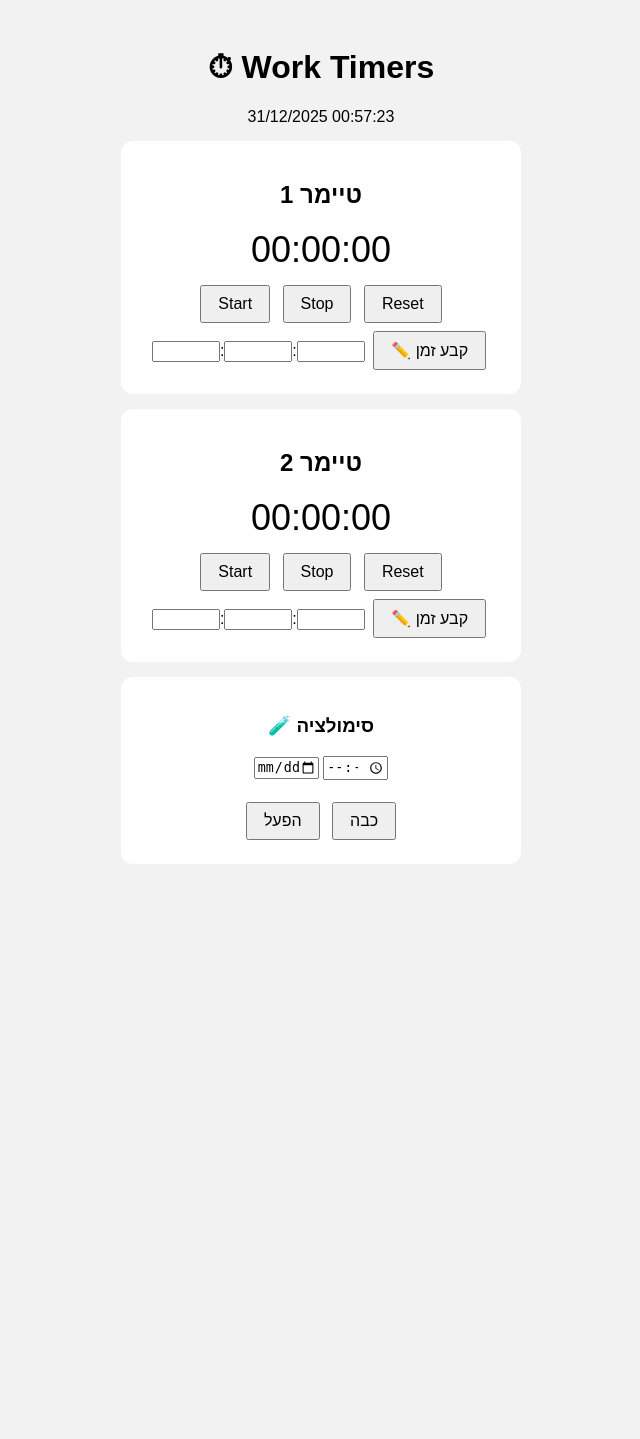
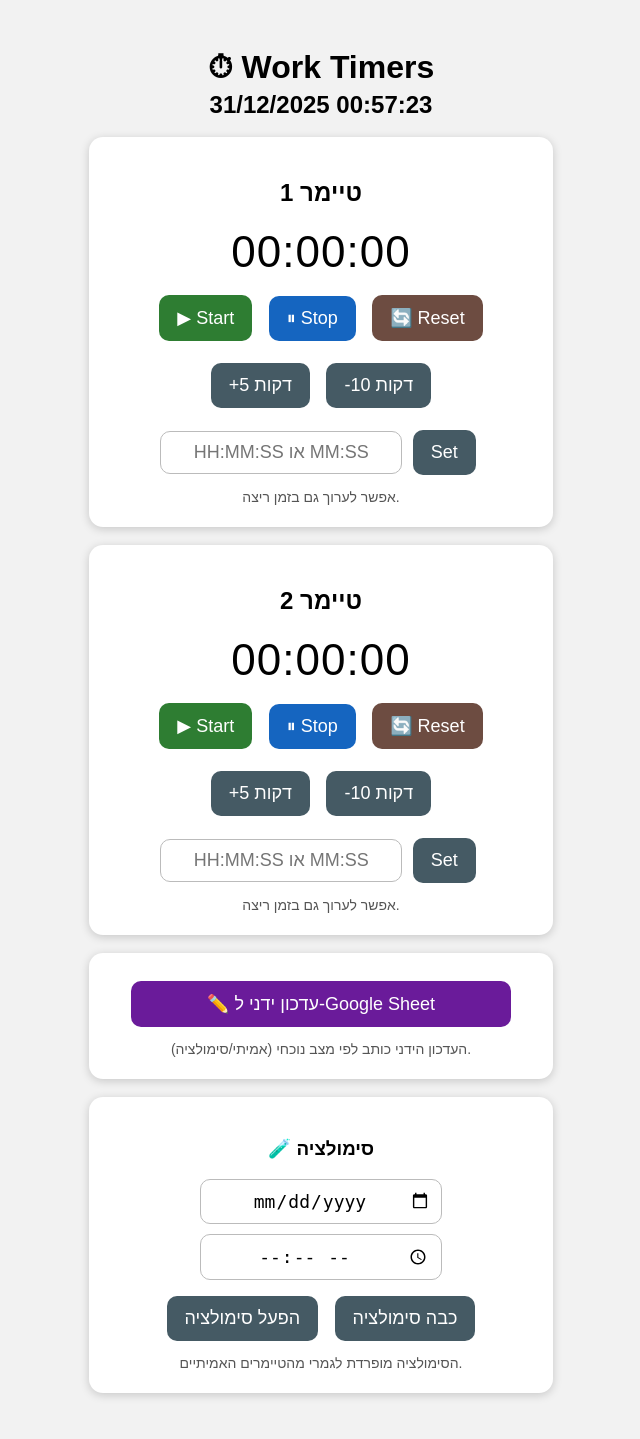
Before and after one commit to matanexcell-lab/work-timers, a Flask app: page / in a window 1280 px wide. Shown: the whole page, without its empty margins (319-959 px from the left). Before the commit the page ends 864 px from the top, so only its background shows below. Run offline with Flask 3, Linux system fonts and the light colour scheme; data comes from the database, SQL or seed files in the repository.

Commit message:
Update index.html

```diff
--- a/app/templates/index.html
+++ b/app/templates/index.html
@@ -3,83 +3,264 @@
 <head>
 <meta charset="UTF-8">
 <title>Work Timers</title>
+
 <style>
-body { font-family: Arial; background:#f2f2f2; text-align:center; padding:20px }
-.card { background:white; padding:20px; margin:15px auto; max-width:360px; border-radius:12px }
-.timer { font-size:36px; margin:10px }
-button { font-size:16px; padding:8px 16px; margin:4px }
-input { width:60px }
-.sim { color:red }
+  body {
+    font-family: Arial, sans-serif;
+    background: #f2f2f2;
+    padding: 20px;
+    text-align: center;
+  }
+  h1 { margin-bottom: 5px; }
+  #nowTitle {
+    font-size: 24px;
+    font-weight: bold;
+    margin-bottom: 18px;
+  }
+  .sim { color: #c62828; }
+  .card {
+    background: white;
+    border-radius: 14px;
+    padding: 22px;
+    margin: 18px auto;
+    max-width: 420px;
+    box-shadow: 0 2px 10px rgba(0,0,0,0.18);
+  }
+  .timer {
+    font-size: 44px;
+    margin: 12px 0;
+    letter-spacing: 1px;
+  }
+  button {
+    font-size: 18px;
+    padding: 12px 18px;
+    margin: 6px;
+    cursor: pointer;
+    border-radius: 10px;
+    border: 0;
+  }
+  .btnStart { background:#2e7d32; color:white; }
+  .btnStop  { background:#1565c0; color:white; }
+  .btnReset { background:#6d4c41; color:white; }
+  .btnAdj   { background:#455a64; color:white; }
+  .btnLog   { background:#6a1b9a; color:white; width: 92%; max-width: 380px; }
+  .row { margin-top: 10px; }
+  input[type="text"], input[type="date"], input[type="time"]{
+    font-size: 18px;
+    padding: 10px;
+    border-radius: 10px;
+    border: 1px solid #bbb;
+    width: 220px;
+    text-align: center;
+  }
+  .hint {
+    font-size: 14px;
+    color: #555;
+    margin-top: 8px;
+  }
+  #toast {
+    margin: 14px auto 0;
+    max-width: 420px;
+    padding: 12px 14px;
+    border-radius: 12px;
+    display: none;
+    font-size: 16px;
+  }
+  #toast.ok { background:#e8f5e9; color:#1b5e20; border:1px solid #a5d6a7; }
+  #toast.bad { background:#ffebee; color:#b71c1c; border:1px solid #ef9a9a; }
 </style>
 </head>
+
 <body>
+<h1>⏱ Work Timers</h1>
+<div id="nowTitle">טוען...</div>
 
-<h1>⏱ Work Timers</h1>
-<div id="now" class="">טוען...</div>
+<div id="toast"></div>
 
+<!-- TIMER 1 -->
 <div class="card">
-<h2>טיימר 1</h2>
-<div class="timer" id="t1">00:00:00</div>
-<button onclick="start(1)">Start</button>
-<button onclick="stop(1)">Stop</button>
-<button onclick="resetT(1)">Reset</button><br>
-<input id="h1">:<input id="m1">:<input id="s1">
-<button onclick="setT(1)">✏️ קבע זמן</button>
+  <h2>טיימר 1</h2>
+  <div class="timer" id="timer-1">00:00:00</div>
+
+  <div class="row">
+    <button class="btnStart" onclick="startTimer(1)">▶ Start</button>
+    <button class="btnStop"  onclick="stopTimer(1)">⏸ Stop</button>
+    <button class="btnReset" onclick="resetTimer(1)">🔄 Reset</button>
+  </div>
+
+  <div class="row">
+    <button class="btnAdj" onclick="adjust(1,  300)">+5 דקות</button>
+    <button class="btnAdj" onclick="adjust(1, -600)">-10 דקות</button>
+  </div>
+
+  <div class="row">
+    <input type="text" id="set-1" placeholder="HH:MM:SS או MM:SS">
+    <button class="btnAdj" onclick="setTime(1)">Set</button>
+  </div>
+  <div class="hint">אפשר לערוך גם בזמן ריצה.</div>
 </div>
 
+<!-- TIMER 2 -->
 <div class="card">
-<h2>טיימר 2</h2>
-<div class="timer" id="t2">00:00:00</div>
-<button onclick="start(2)">Start</button>
-<button onclick="stop(2)">Stop</button>
-<button onclick="resetT(2)">Reset</button><br>
-<input id="h2">:<input id="m2">:<input id="s2">
-<button onclick="setT(2)">✏️ קבע זמן</button>
+  <h2>טיימר 2</h2>
+  <div class="timer" id="timer-2">00:00:00</div>
+
+  <div class="row">
+    <button class="btnStart" onclick="startTimer(2)">▶ Start</button>
+    <button class="btnStop"  onclick="stopTimer(2)">⏸ Stop</button>
+    <button class="btnReset" onclick="resetTimer(2)">🔄 Reset</button>
+  </div>
+
+  <div class="row">
+    <button class="btnAdj" onclick="adjust(2,  300)">+5 דקות</button>
+    <button class="btnAdj" onclick="adjust(2, -600)">-10 דקות</button>
+  </div>
+
+  <div class="row">
+    <input type="text" id="set-2" placeholder="HH:MM:SS או MM:SS">
+    <button class="btnAdj" onclick="setTime(2)">Set</button>
+  </div>
+  <div class="hint">אפשר לערוך גם בזמן ריצה.</div>
 </div>
 
+<!-- GOOGLE SHEET -->
 <div class="card">
-<h3>🧪 סימולציה</h3>
-<input type="date" id="sd">
-<input type="time" id="st"><br><br>
-<button onclick="simStart()">הפעל</button>
-<button onclick="simStop()">כבה</button>
+  <button class="btnLog" onclick="logNow()">✏️ עדכון ידני ל-Google Sheet</button>
+  <div class="hint">העדכון הידני כותב לפי מצב נוכחי (אמיתי/סימולציה).</div>
+</div>
+
+<!-- SIMULATION -->
+<div class="card">
+  <h3>🧪 סימולציה</h3>
+  <div class="row">
+    <input type="date" id="simDate">
+  </div>
+  <div class="row">
+    <input type="time" id="simTime">
+  </div>
+  <div class="row">
+    <button class="btnAdj" onclick="startSim()">הפעל סימולציה</button>
+    <button class="btnAdj" onclick="stopSim()">כבה סימולציה</button>
+  </div>
+  <div class="hint">הסימולציה מופרדת לגמרי מהטיימרים האמיתיים.</div>
 </div>
 
 <script>
-async function refresh(){
-  const r = await fetch("/api/status");
-  const d = await r.json();
-  document.getElementById("now").innerText =
-    d.now_str + (d.simulation ? " (סימולציה)" : "");
-  document.getElementById("now").className = d.simulation ? "sim" : "";
-  document.getElementById("t1").innerText = d.timers[0];
-  document.getElementById("t2").innerText = d.timers[1];
+const BASE = window.location.origin;
+
+function toastOk(msg){
+  const t = document.getElementById("toast");
+  t.className = "ok";
+  t.innerText = msg;
+  t.style.display = "block";
+  setTimeout(()=> t.style.display="none", 2600);
 }
-setInterval(refresh,1000); refresh();
-
-function start(i){ fetch(`/api/timer/${i}/start`,{method:"POST"}) }
-function stop(i){ fetch(`/api/timer/${i}/stop`,{method:"POST"}) }
-function resetT(i){ fetch(`/api/timer/${i}/reset`,{method:"POST"}) }
-
-function setT(i){
-  const h = +document.getElementById(`h${i}`).value||0;
-  const m = +document.getElementById(`m${i}`).value||0;
-  const s = +document.getElementById(`s${i}`).value||0;
-  fetch(`/api/timer/${i}/set`,{
-    method:"POST",
-    headers:{"Content-Type":"application/json"},
-    body:JSON.stringify({seconds:h*3600+m*60+s})
-  });
+function toastBad(msg){
+  const t = document.getElementById("toast");
+  t.className = "bad";
+  t.innerText = msg;
+  t.style.display = "block";
+  setTimeout(()=> t.style.display="none", 4200);
 }
 
-function simStart(){
-  fetch("/api/sim/start",{
+async function refreshStatus(){
+  try{
+    const r = await fetch(`${BASE}/api/status`);
+    const d = await r.json();
+
+    const title = document.getElementById("nowTitle");
+    title.innerText = d.now_str + (d.simulation ? " (סימולציה)" : "");
+    title.className = d.simulation ? "sim" : "";
+
+    d.timers.forEach((t, i) => {
+      document.getElementById(`timer-${i+1}`).innerText = t;
+    });
+  }catch(e){
+    console.error(e);
+  }
+}
+
+setInterval(refreshStatus, 1000);
+refreshStatus();
+
+async function startTimer(i){
+  const r = await fetch(`${BASE}/api/timer/${i}/start`, {method:"POST"});
+  const d = await r.json().catch(()=> ({}));
+  if(!r.ok) toastBad(d.error || "שגיאה ב-Start");
+  refreshStatus();
+}
+async function stopTimer(i){
+  const r = await fetch(`${BASE}/api/timer/${i}/stop`, {method:"POST"});
+  const d = await r.json().catch(()=> ({}));
+  if(!r.ok) toastBad(d.error || "שגיאה ב-Stop");
+  refreshStatus();
+}
+async function resetTimer(i){
+  const r = await fetch(`${BASE}/api/timer/${i}/reset`, {method:"POST"});
+  const d = await r.json().catch(()=> ({}));
+  if(!r.ok) toastBad(d.error || "שגיאה ב-Reset");
+  refreshStatus();
+}
+
+async function adjust(i, deltaSec){
+  const r = await fetch(`${BASE}/api/timer/${i}/adjust`, {
     method:"POST",
-    headers:{"Content-Type":"application/json"},
-    body:JSON.stringify({datetime:sd.value+" "+st.value})
+    headers:{ "Content-Type":"application/json" },
+    body: JSON.stringify({delta: deltaSec})
   });
+  const d = await r.json().catch(()=> ({}));
+  if(!r.ok) toastBad(d.error || "שגיאה בעדכון זמן");
+  else toastOk(`עודכן: ${d.new_time}`);
+  refreshStatus();
 }
-function simStop(){ fetch("/api/sim/stop",{method:"POST"}) }
+
+async function setTime(i){
+  const val = document.getElementById(`set-${i}`).value.trim();
+  if(!val){ toastBad("הכנס זמן"); return; }
+
+  const r = await fetch(`${BASE}/api/timer/${i}/set`, {
+    method:"POST",
+    headers:{ "Content-Type":"application/json" },
+    body: JSON.stringify({value: val})
+  });
+  const d = await r.json().catch(()=> ({}));
+  if(!r.ok) toastBad(d.error || "פורמט לא תקין");
+  else toastOk(`נקבע: ${d.new_time}`);
+  refreshStatus();
+}
+
+async function logNow(){
+  try{
+    const r = await fetch(`${BASE}/api/log-now`, {method:"POST"});
+    const d = await r.json();
+    if(r.ok && d.ok) toastOk("✅ נשלח עדכון ל-Google Sheet");
+    else toastBad("❌ " + (d.message || "שגיאה בעדכון"));
+  }catch(e){
+    toastBad("❌ שגיאה בעדכון");
+  }
+}
+
+async function startSim(){
+  const d = document.getElementById("simDate").value;
+  const t = document.getElementById("simTime").value;
+  if(!d || !t){ toastBad("בחר תאריך ושעה"); return; }
+
+  const r = await fetch(`${BASE}/api/sim/start`, {
+    method:"POST",
+    headers:{ "Content-Type":"application/json" },
+    body: JSON.stringify({datetime: `${d} ${t}`})
+  });
+  if(!r.ok) toastBad("שגיאה בהפעלת סימולציה");
+  else toastOk("סימולציה הופעלה");
+  refreshStatus();
+}
+
+async function stopSim(){
+  const r = await fetch(`${BASE}/api/sim/stop`, {method:"POST"});
+  if(!r.ok) toastBad("שגיאה בכיבוי סימולציה");
+  else toastOk("סימולציה כובתה");
+  refreshStatus();
+}
 </script>
 
 </body>
```
